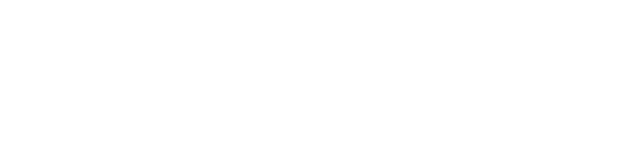
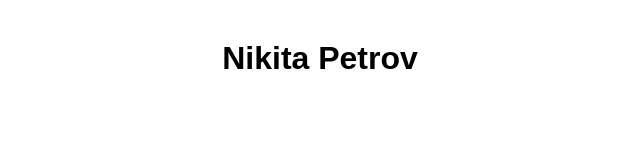
Before and after one commit to LONKADO/rsschool-cv, a plain HTML site: page index.html in a window 1280 px wide. Shown: the whole page, without its empty margins (320-960 px from the left). Drawn offline with Linux system fonts and the light colour scheme.

Commit message:
feat: add header

```diff
--- a/index.html
+++ b/index.html
@@ -3,7 +3,12 @@
   <head>
     <meta charset="UTF-8" />
     <meta name="viewport" content="width=device-width, initial-scale=1.0" />
-    <title>Document</title>
+    <link rel="stylesheet" href="style.css" />
+    <title>CV</title>
   </head>
-  <body></body>
+  <body>
+    <header>
+      <h1>Nikita Petrov</h1>
+    </header>
+  </body>
 </html>
```
